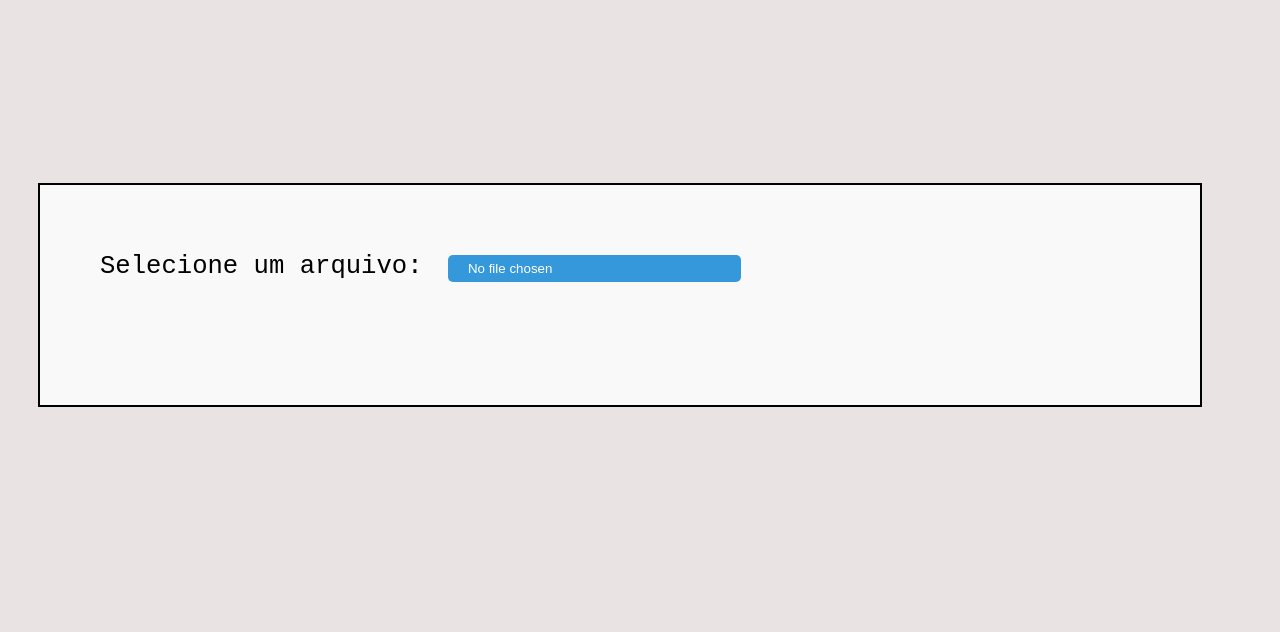
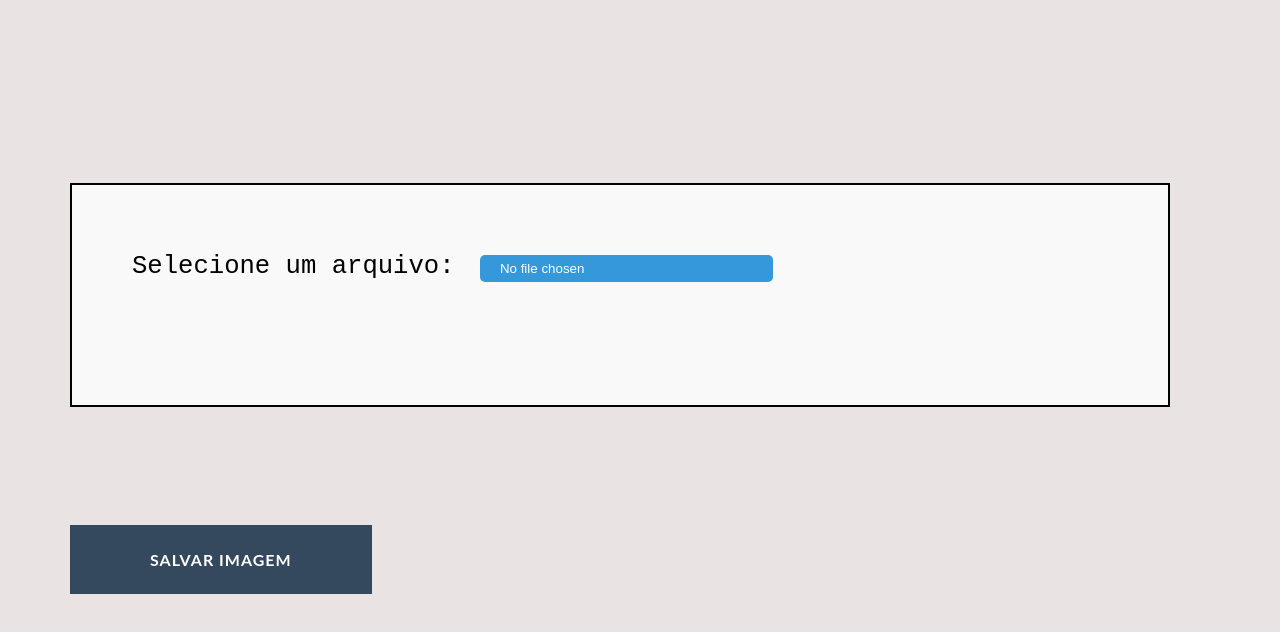
Before and after one commit to Anselmo17/upload-files, a plain HTML site: page index.html in a window 1280 px wide. Shown: the part 80-712 px from the top of the page. Drawn offline with Linux system fonts and the light colour scheme.

Commit message:
FEAT:Adicionando metodos para salvar imagens

```diff
--- a/index.html
+++ b/index.html
@@ -16,6 +16,7 @@
     <section class="container-main">
 
         <!-- Upload do arquivo -->
+         <div class="container-upload">
             <section class="container">
                 <form id="uploadForm">
                     <div class="btn-input">
@@ -30,8 +31,16 @@
                 <h3 id="title-preview"></h3>
                 <img src="" id="image">
              </section>
+         </div>
+
+         <section>
+            <button class="btn btn-4 btn-sep icon-send" onclick="uploadFile()">Salvar imagem</button>
+         </section>
     </section>
 
+    <section class="gallery">
+      <span id="card"></span>
+    </section>
 
 
  <script src="script.js"></script>
--- a/script.js
+++ b/script.js
@@ -1,38 +1,71 @@
+const fileInput = document.getElementById("file");
+fileInput.addEventListener("change", handleFileSelect);
 
-
-const fileInput = document.getElementById('file');
-fileInput.addEventListener('change', handleFileSelect);
-
-
-const imageInput = document.getElementById('image');
+const imageInput = document.getElementById("image");
 
 function handleFileSelect(event) {
   const file = event.target.files[0];
-  readImageAsBlob(file)
+  readImageAsBlob(file);
 }
 
 function readImageAsBlob(file) {
+  const titlePreview = document.getElementById("title-preview");
+  const preview = document.querySelector(".preview");
+  const reader = new FileReader();
 
-    const titlePreview = document.getElementById('title-preview');
-    const preview = document.querySelector('.preview');
-    const reader = new FileReader();
+  reader.addEventListener("load", function () {
+    imageInput.src = reader.result;
+    titlePreview.innerText = "Preview da Imagem";
+    preview.style.border = "5px solid rgb(0, 0, 0)";
+  });
 
-    reader.addEventListener('load', function() {
-      imageInput.src = reader.result;
-      titlePreview.innerText = 'Preview da Imagem';
-      preview.style.border = '5px solid rgb(0, 0, 0)';
-    });
+  reader.readAsDataURL(file);
+}
 
-    reader.readAsDataURL(file);
+function uploadFile() {
+  const file = document.getElementById("file").files[0];
+ this.saveImageAndBase64(file);
+}
+
+
+function saveImageAndBase64(file) {
+      const reader = new FileReader();
+      reader.onload = () => {
+        const base64Image = reader.result; //.split(',')[1];
+        try {
+          const images = JSON.parse(localStorage.getItem('Images')) || [];
+
+          images.push({ image: base64Image });
+          const ImagesFormat = JSON.stringify(images);
+
+          localStorage.setItem('Images', ImagesFormat);
+          alert('Imagem salva com sucesso!');
+          this.showImageSave();
+        } catch (error) {
+          alert('Erro ao salvar a imagem: ' + error.message);
+        }
+      };
+      reader.readAsDataURL(file);
+}
+
+
+function showImageSave() {
+  // Verificar se a imagem está armazenada no localStorage
+  const imagesBase64 = JSON.parse(localStorage.getItem('Images'));
+
+  if (!imagesBase64) {
+    console.log("Nenhuma imagem encontrada no localStorage.");
+    return;
   }
 
+  // Criar e exibir a imagem
+  let templateImages = '';
 
-function uploadFile() {
-    const file = document.getElementById('file').files[0];
+  imagesBase64.forEach(item => {
+    const img = document.createElement('img');
+    img.src = item.image;
+   templateImages += img;
+  });
 
-    console.log('--------- file -------------', file);
-    const formData = new FormData();
-    formData.append('file', file);
-
-    console.log('--------- formData -------------', formData);
-  }
+  document.getElementById('card').appendChild(templateImages);
+}
--- a/style.css
+++ b/style.css
@@ -11,6 +11,13 @@ font-size: 2em;
 }
 
 .container-main{
+  display: flex;
+  flex-direction: column;
+  max-width: 1200px;
+  margin: 0 auto;
+}
+
+.container-upload{
     display: flex;
     gap: 20px;
     padding: 30px;
@@ -69,3 +76,73 @@ input[type=file]::-webkit-file-upload-button {
     height:400px;
     padding: 10px;
   }
+
+
+  /* botao */
+
+
+  .btn {
+    border: none;
+    font-family: 'Lato';
+    font-size: inherit;
+    color: inherit;
+    background: none;
+    cursor: pointer;
+    padding: 25px 80px;
+    display: inline-block;
+    margin: 15px 30px;
+    text-transform: uppercase;
+    letter-spacing: 1px;
+    font-weight: 700;
+    outline: none;
+    position: relative;
+    -webkit-transition: all 0.3s;
+    -moz-transition: all 0.3s;
+    transition: all 0.3s;
+  }
+
+  .btn:after {
+    content: '';
+    position: absolute;
+    z-index: -1;
+    -webkit-transition: all 0.3s;
+    -moz-transition: all 0.3s;
+    transition: all 0.3s;
+  }
+
+  /* Pseudo elements for icons */
+  .btn:before {
+    font-family: 'FontAwesome';
+    speak: none;
+    font-style: normal;
+    font-weight: normal;
+    font-variant: normal;
+    text-transform: none;
+    line-height: 1;
+    position: relative;
+    -webkit-font-smoothing: antialiased;
+  }
+
+  .btn-4 {
+    background: #34495e;
+    color: #fff;
+  }
+
+  .btn-4:hover {
+    background: #2c3e50;
+  }
+
+  .btn-4:active {
+    background: #2c3e50;
+    top: 2px;
+  }
+
+  .btn-4:before {
+    position: absolute;
+    height: 100%;
+    left: 0;
+    top: 0;
+    line-height: 3;
+    font-size: 140%;
+    width: 60px;
+  }
```
Lines whose indentation alone changed are shown as unchanged.
